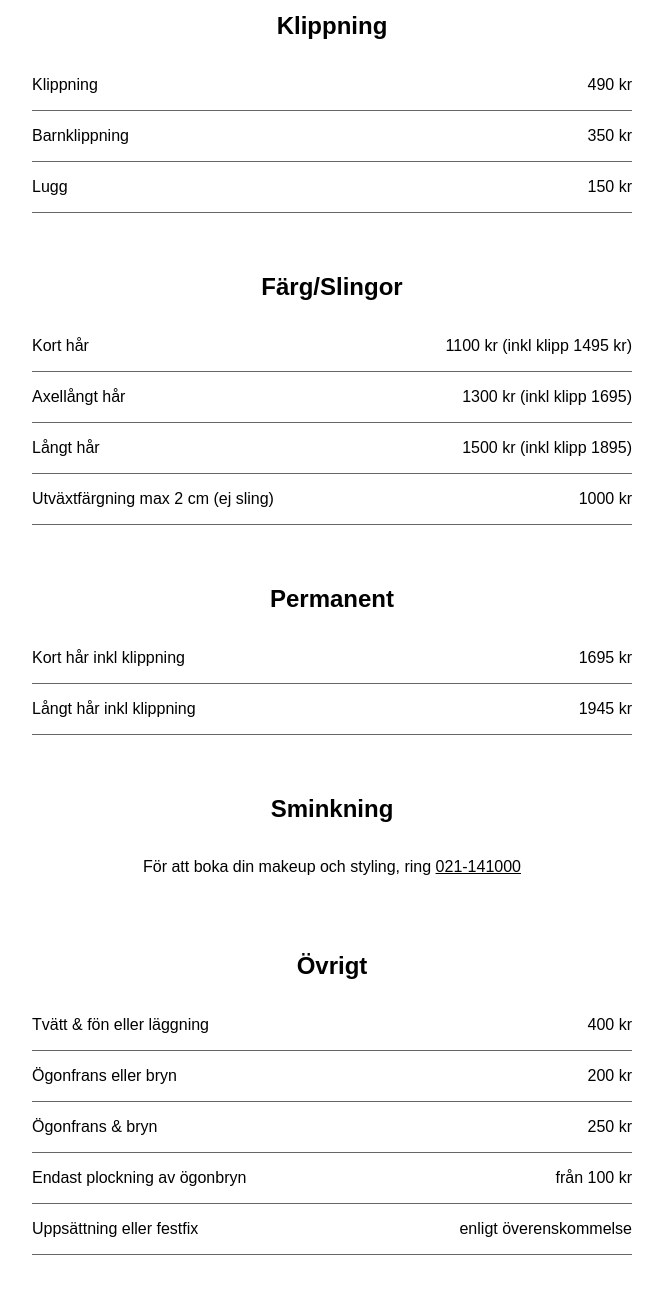
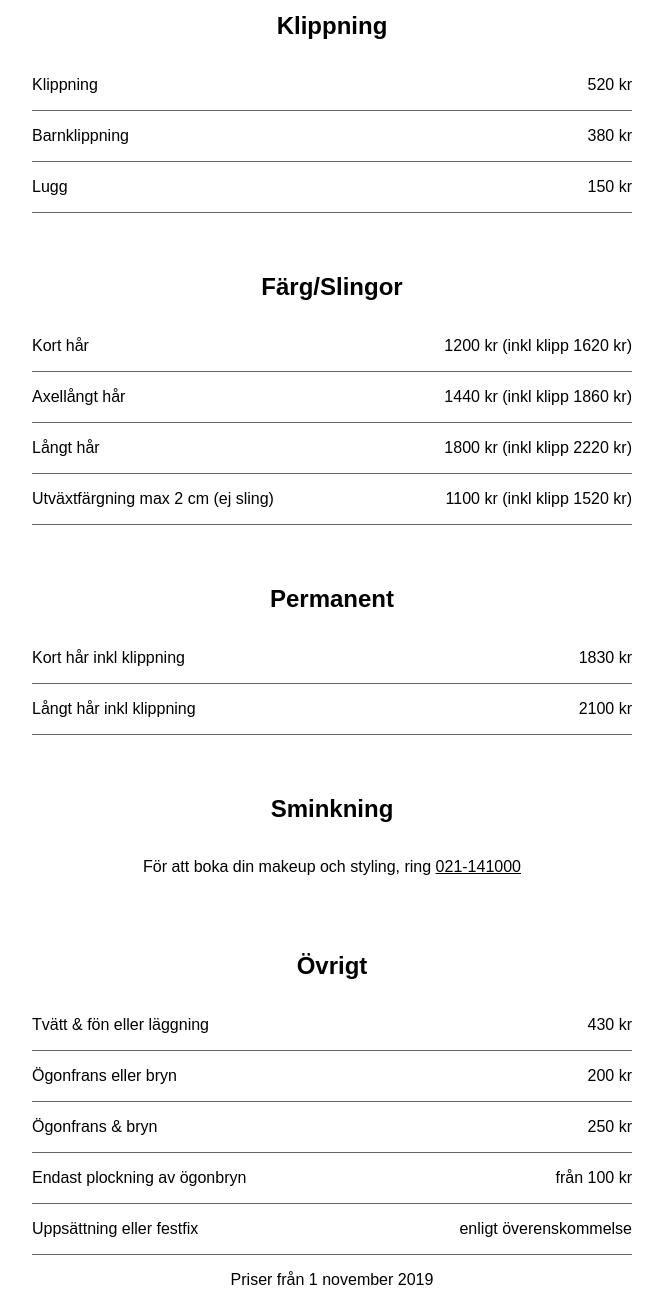
Before and after one commit to 3DJakob/salonghantverkargatan2.se, a website with bundled scripts: page index.html in a window 1280 px wide. Shown: the part 2620-3920 px from the top of the page, without its empty margins (308-971 px from the left). Built offline with nearby package versions, Linux system fonts and the light colour scheme.

Commit message:
New price list and profile pictures

```diff
--- a/index.html
+++ b/index.html
@@ -1,4 +1,5 @@
 <html>
+
 <head>
   <title>Hantverkargatan 2 - Din personlighet - Vår passion</title>
   <meta charset="utf-8">
@@ -20,6 +21,7 @@
   <meta name="msapplication-config" content="favicon/browserconfig.xml">
   <meta name="theme-color" content="#ffffff">
 </head>
+
 <body onload="initiatePage()" onresize="reRender()">
   <div class="page" id="page1">
     <header>
@@ -140,11 +142,11 @@
     <h2>Klippning</h2>
     <div class="listItem">
       <p>Klippning</p>
-        <p>490 kr</p>
+      <p>520 kr</p>
     </div>
     <div class="listItem">
       <p>Barnklippning</p>
-        <p>350 kr</p>
+      <p>380 kr</p>
     </div>
     <div class="listItem">
       <p>Lugg</p>
@@ -154,29 +156,29 @@
     <h2>Färg/Slingor</h2>
     <div class="listItem">
       <p>Kort hår</p>
-        <p>1100 kr (inkl klipp 1495 kr)</p>
+      <p>1200 kr (inkl klipp 1620 kr)</p>
     </div>
     <div class="listItem">
       <p>Axellångt hår</p>
-        <p>1300 kr (inkl klipp 1695)</p>
+      <p>1440 kr (inkl klipp 1860 kr)</p>
     </div>
     <div class="listItem">
       <p>Långt hår</p>
-        <p>1500 kr (inkl klipp 1895)</p>
+      <p>1800 kr (inkl klipp 2220 kr)</p>
     </div>
     <div class="listItem">
       <p>Utväxtfärgning max 2 cm (ej sling)</p>
-        <p>1000 kr</p>
+      <p>1100 kr (inkl klipp 1520 kr)</p>
     </div>
 
     <h2>Permanent</h2>
     <div class="listItem">
       <p>Kort hår inkl klippning</p>
-        <p>1695 kr</p>
+      <p>1830 kr</p>
     </div>
     <div class="listItem">
       <p>Långt hår inkl klippning</p>
-        <p>1945 kr</p>
+      <p>2100 kr</p>
     </div>
 
     <h2>Sminkning</h2>
@@ -185,7 +187,7 @@
     <h2>Övrigt</h2>
     <div class="listItem">
       <p>Tvätt & fön eller läggning</p>
-        <p>400 kr</p>
+      <p>430 kr</p>
     </div>
     <div class="listItem">
       <p>Ögonfrans eller bryn</p>
@@ -203,6 +205,9 @@
       <p>Uppsättning eller festfix</p>
       <p>enligt överenskommelse</p>
     </div>
+
+    <p>Priser från 1 november 2019</p>
+
   </div>
   <div class="splitScreen" id="davines">
     <div class="img"></div>
@@ -240,4 +245,5 @@
     Hemsidan presenteras med ❤️ av Unga Utvecklare
   </footer>
 </body>
+
 </html>
```
Also changed, not shown: assets/img/profile/caroline.jpg, assets/img/profile/hannah.jpg, assets/img/profile/josefina.jpg, assets/img/profile/josefina.png (added), assets/img/profile/petra.jpg, assets/img/profile/sofia.jpg, assets/img/slideshow/slideshow1.jpg. Lines whose indentation alone changed are shown as unchanged.
